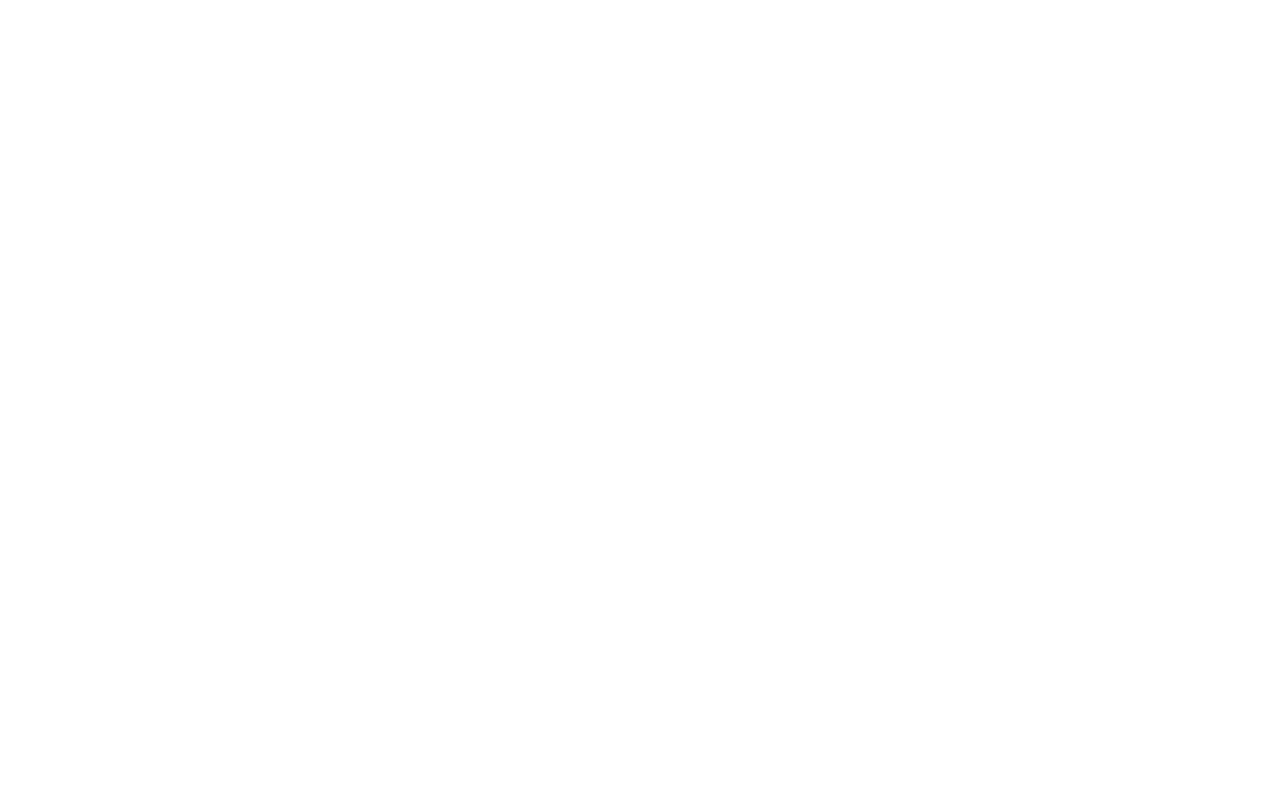
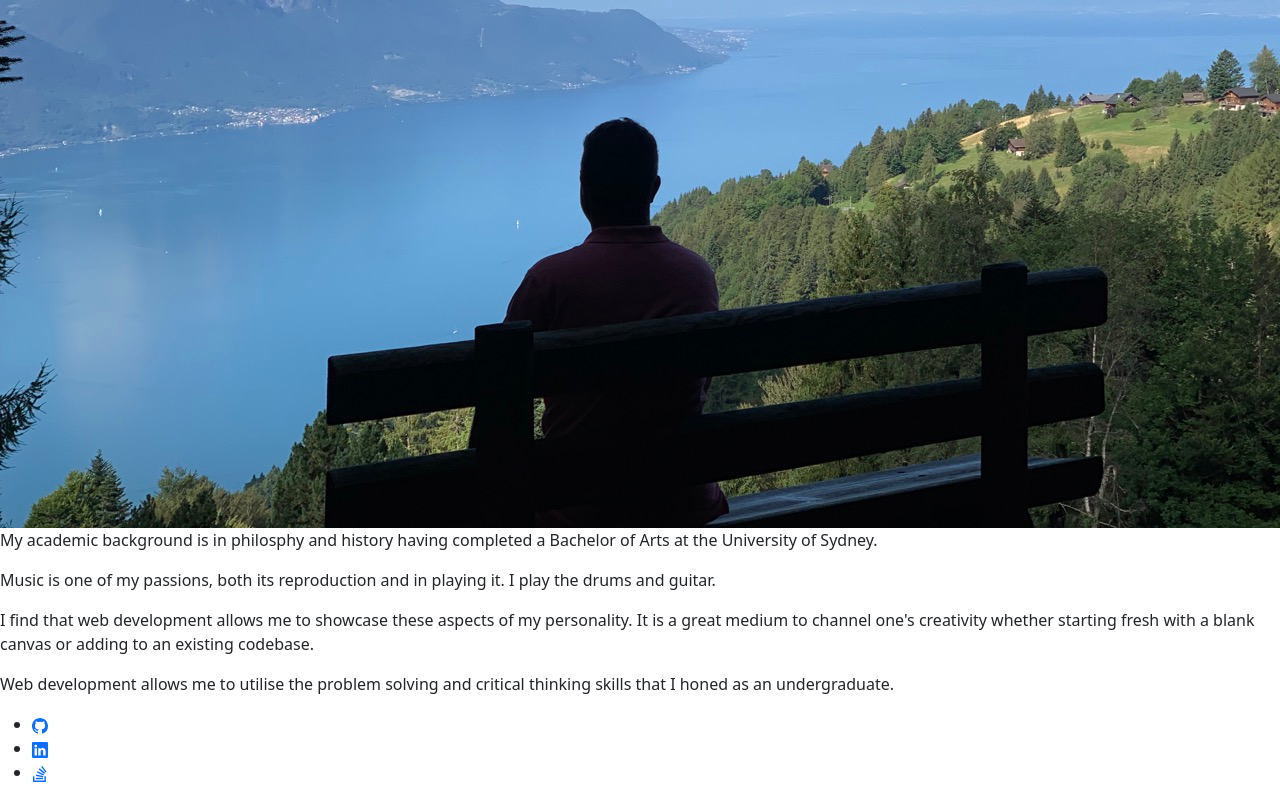
Before and after one commit to mqas1/react-portfolio, a React (Create React App) app in the folder react-portfolio/: page / in a window 1280 px wide. Shown: the part 1143-1943 px from the top of the page. Before the commit the page ends 887 px from the top, so only its background shows below. Built offline with nearby package versions, Linux system fonts and the light colour scheme.

Commit message:
adds About section

```diff
--- a/react-portfolio/src/components/pages/About.js
+++ b/react-portfolio/src/components/pages/About.js
@@ -1,16 +1,22 @@
 import React from 'react';
+import morganPic from '../../assets/images/morgan.jpeg'
 
 export default function About() {
   return (
     <div>
       <h1>About Page</h1>
+      <img src={morganPic} alt='Morgan sitting above lake Geneva'/>
       <p>
-        Nunc pharetra finibus est at efficitur. Praesent sed congue diam.
-        Integer gravida dui mauris, ut interdum nunc egestas sed. Aenean sed
-        mollis diam. Nunc aliquet risus ac finibus porta. Nam quis arcu non
-        lectus tincidunt fermentum. Suspendisse aliquet orci porta quam semper
-        imperdiet. Praesent euismod mi justo, faucibus scelerisque risus cursus
-        in. Sed rhoncus mollis diam, sit amet facilisis lectus blandit at.
+        My academic background is in philosphy and history having completed a Bachelor of Arts at the University of Sydney.
+      </p>
+      <p>
+        Music is one of my passions, both its reproduction and in playing it. I play the drums and guitar.
+      </p>
+      <p>
+        I find that web development allows me to showcase these aspects of my personality. It is a great medium to channel one's creativity whether starting fresh with a blank canvas or adding to an existing codebase.
+      </p>
+      <p>
+        Web development allows me to utilise the problem solving and critical thinking skills that I honed as an undergraduate.
       </p>
     </div>
   );
```
Also changed, not shown: react-portfolio/src/assets/images/morgan.jpeg (added).
